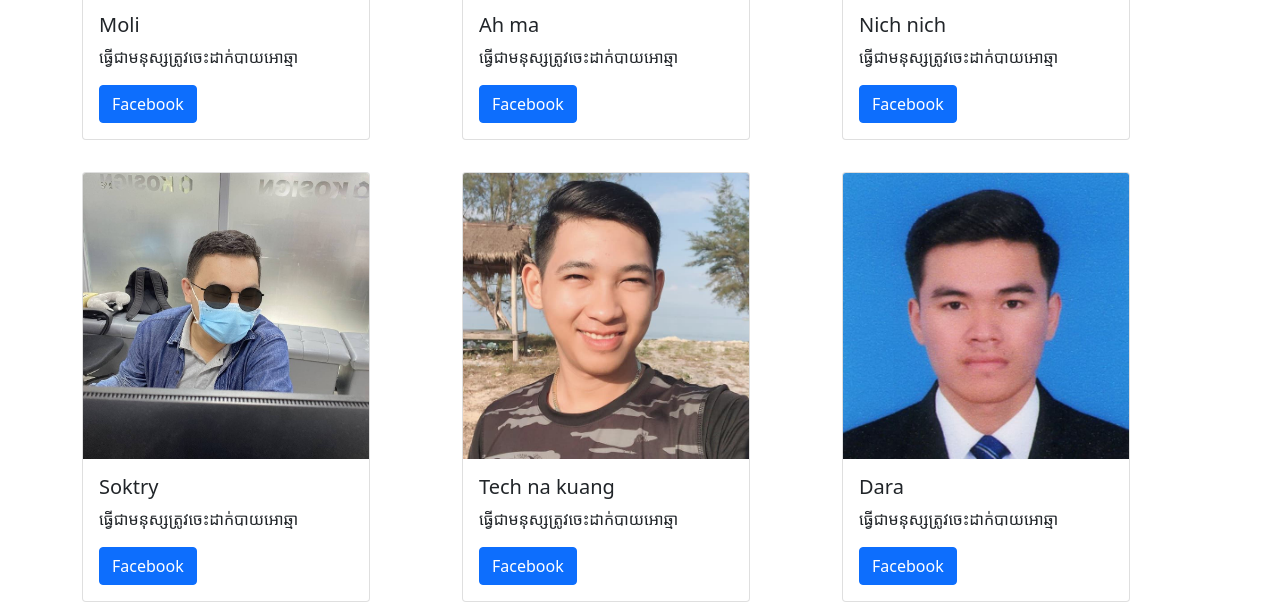
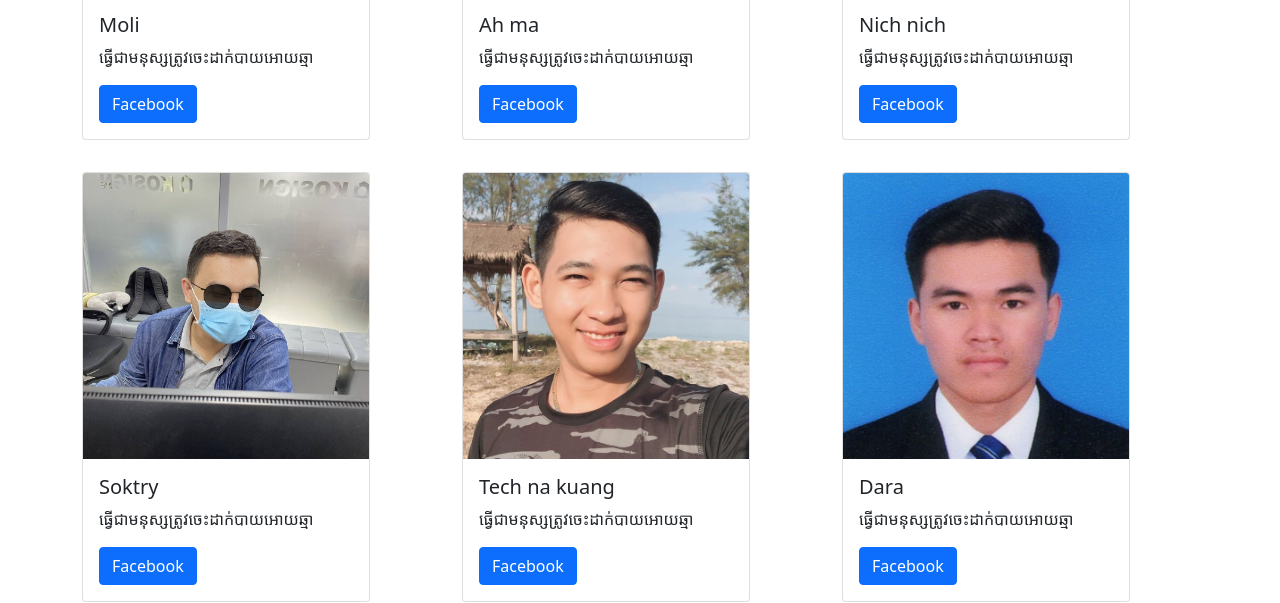
Before and after one commit to seyhaphan/seyhaphan.github.io, a plain HTML site: page index.html in a window 1280 px wide. Shown: the part 346-949 px from the top of the page. Drawn offline with nearby package versions, Linux system fonts and the light colour scheme.

Commit message:
Update index.html

```diff
--- a/index.html
+++ b/index.html
@@ -22,7 +22,7 @@
           <img class="card-img-top" src="/img/1.jpg" alt="Card image cap">
           <div class="card-body">
             <h5 class="card-title">Moli</h5>
-            <p class="card-text">ធ្វើជាមនុស្សត្រូវចេះដាក់បាយអោឆ្មា</p>
+            <p class="card-text">ធ្វើជាមនុស្សត្រូវចេះដាក់បាយអោយឆ្មា</p>
             <a href="#" class="btn btn-primary">Facebook</a>
           </div>
         </div>
@@ -32,7 +32,7 @@
           <img class="card-img-top" src="/img/2.jpg" alt="Card image cap">
           <div class="card-body">
             <h5 class="card-title">Ah ma</h5>
-            <p class="card-text">ធ្វើជាមនុស្សត្រូវចេះដាក់បាយអោឆ្មា</p>
+            <p class="card-text">ធ្វើជាមនុស្សត្រូវចេះដាក់បាយអោយឆ្មា</p>
             <a href="#" class="btn btn-primary">Facebook</a>
           </div>
         </div>
@@ -42,7 +42,7 @@
           <img class="card-img-top" src="/img/3.jpg" alt="Card image cap">
           <div class="card-body">
             <h5 class="card-title">Nich nich</h5>
-            <p class="card-text">ធ្វើជាមនុស្សត្រូវចេះដាក់បាយអោឆ្មា</p>
+            <p class="card-text">ធ្វើជាមនុស្សត្រូវចេះដាក់បាយអោយឆ្មា</p>
             <a href="#" class="btn btn-primary">Facebook</a>
           </div>
         </div>
@@ -52,7 +52,7 @@
           <img class="card-img-top" src="/img/4.jpg" alt="Card image cap">
           <div class="card-body">
             <h5 class="card-title">Soktry</h5>
-            <p class="card-text">ធ្វើជាមនុស្សត្រូវចេះដាក់បាយអោឆ្មា</p>
+            <p class="card-text">ធ្វើជាមនុស្សត្រូវចេះដាក់បាយអោយឆ្មា</p>
             <a href="#" class="btn btn-primary">Facebook</a>
           </div>
         </div>
@@ -62,7 +62,7 @@
           <img class="card-img-top" src="/img/5.jpg" alt="Card image cap">
           <div class="card-body">
             <h5 class="card-title">Tech na kuang</h5>
-            <p class="card-text">ធ្វើជាមនុស្សត្រូវចេះដាក់បាយអោឆ្មា</p>
+            <p class="card-text">ធ្វើជាមនុស្សត្រូវចេះដាក់បាយអោយឆ្មា</p>
             <a href="#" class="btn btn-primary">Facebook</a>
           </div>
         </div>
@@ -72,7 +72,7 @@
           <img class="card-img-top" src="/img/6.jpg" alt="Card image cap">
           <div class="card-body">
             <h5 class="card-title">Dara</h5>
-            <p class="card-text">ធ្វើជាមនុស្សត្រូវចេះដាក់បាយអោឆ្មា</p>
+            <p class="card-text">ធ្វើជាមនុស្សត្រូវចេះដាក់បាយអោយឆ្មា</p>
             <a href="#" class="btn btn-primary">Facebook</a>
           </div>
         </div>
```
